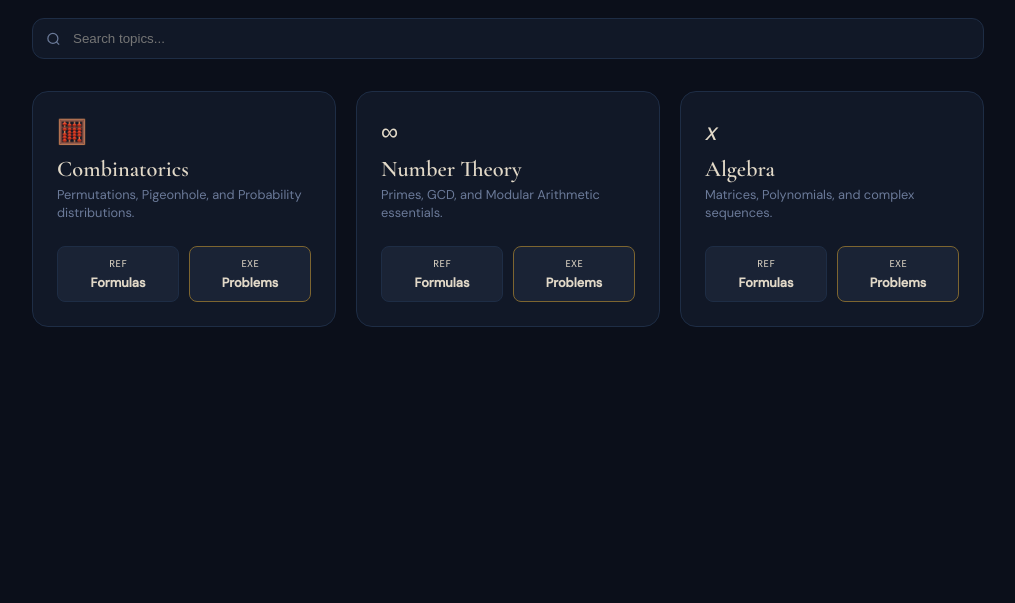
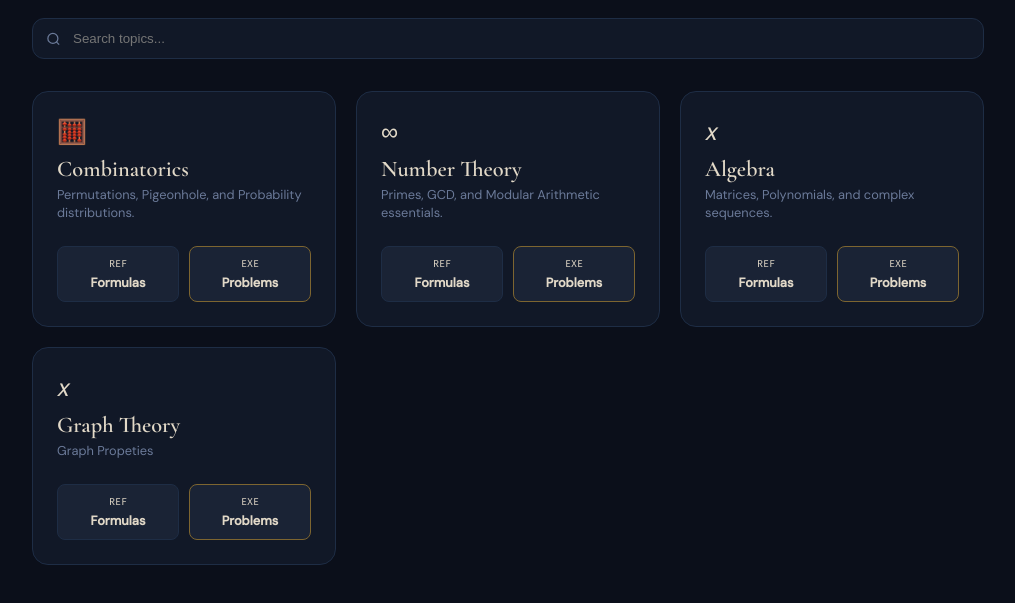
Before and after one commit to vasuganesha2/vasuganesha2.github.io, a plain HTML site: page math/math.html in a window 1280 px wide. Shown: the part 167-770 px from the top of the page, without its empty margins (132-1147 px from the left). Drawn offline with nearby package versions, Linux system fonts and the light colour scheme.

Commit message:
adding the graph

```diff
--- a/math/math.html
+++ b/math/math.html
@@ -277,6 +277,24 @@
       </div>
     </div>
 
+    <div class="card" data-title="graph theory">
+      <div class="card-info">
+        <div class="card-icon">𝑥</div>
+        <div class="card-title">Graph Theory</div>
+        <div class="card-meta">Graph Propeties</div>
+      </div>
+      <div class="card-actions">
+        <a href="graph/graph_formulas.html" class="action-btn">
+          <small>REF</small>
+          <span>Formulas</span>
+        </a>
+        <a href="graph/graph_problems.html" class="action-btn primary">
+          <small>EXE</small>
+          <span>Problems</span>
+        </a>
+      </div>
+    </div>
+
   </div>
 </div>
 
```
